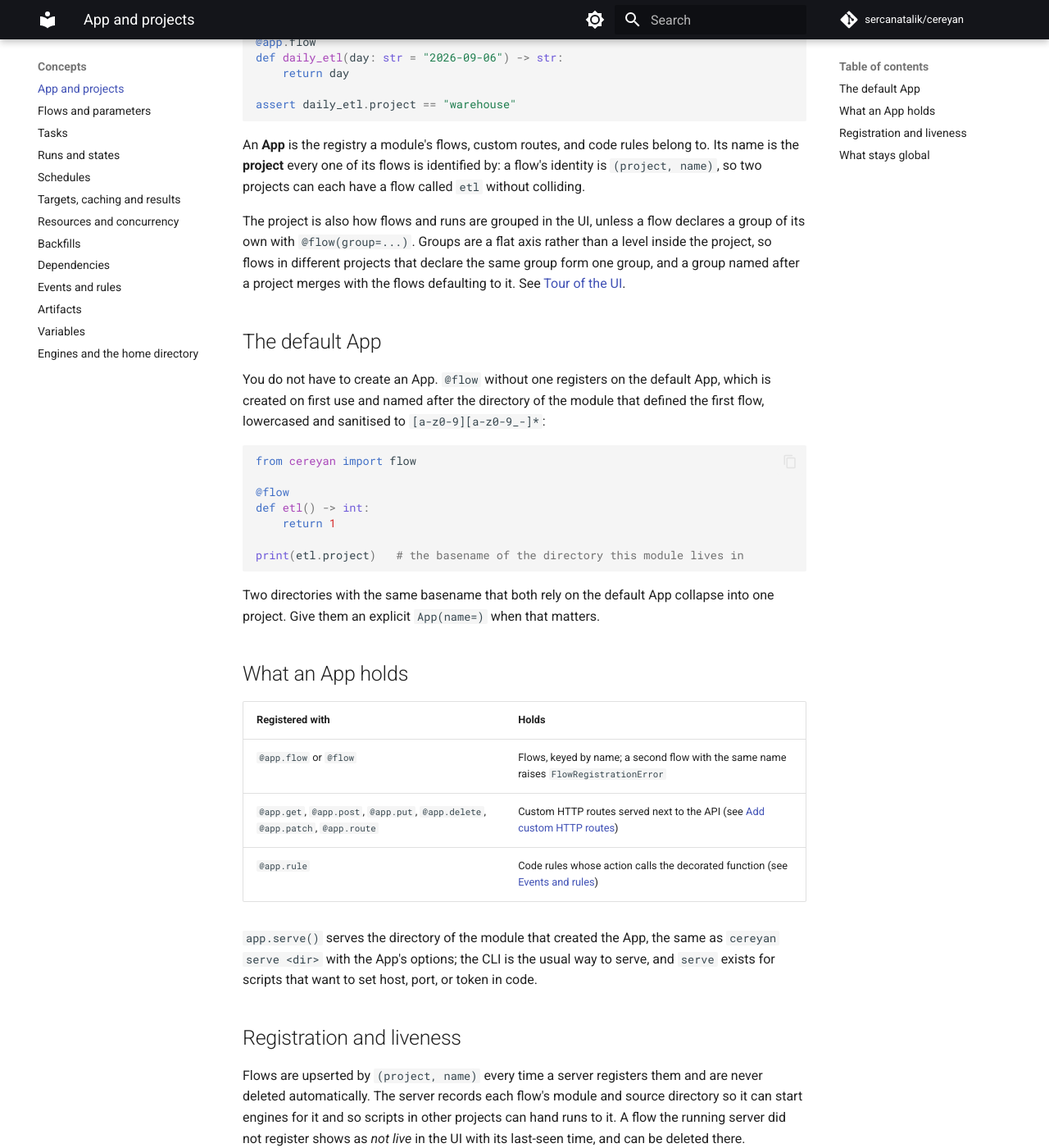
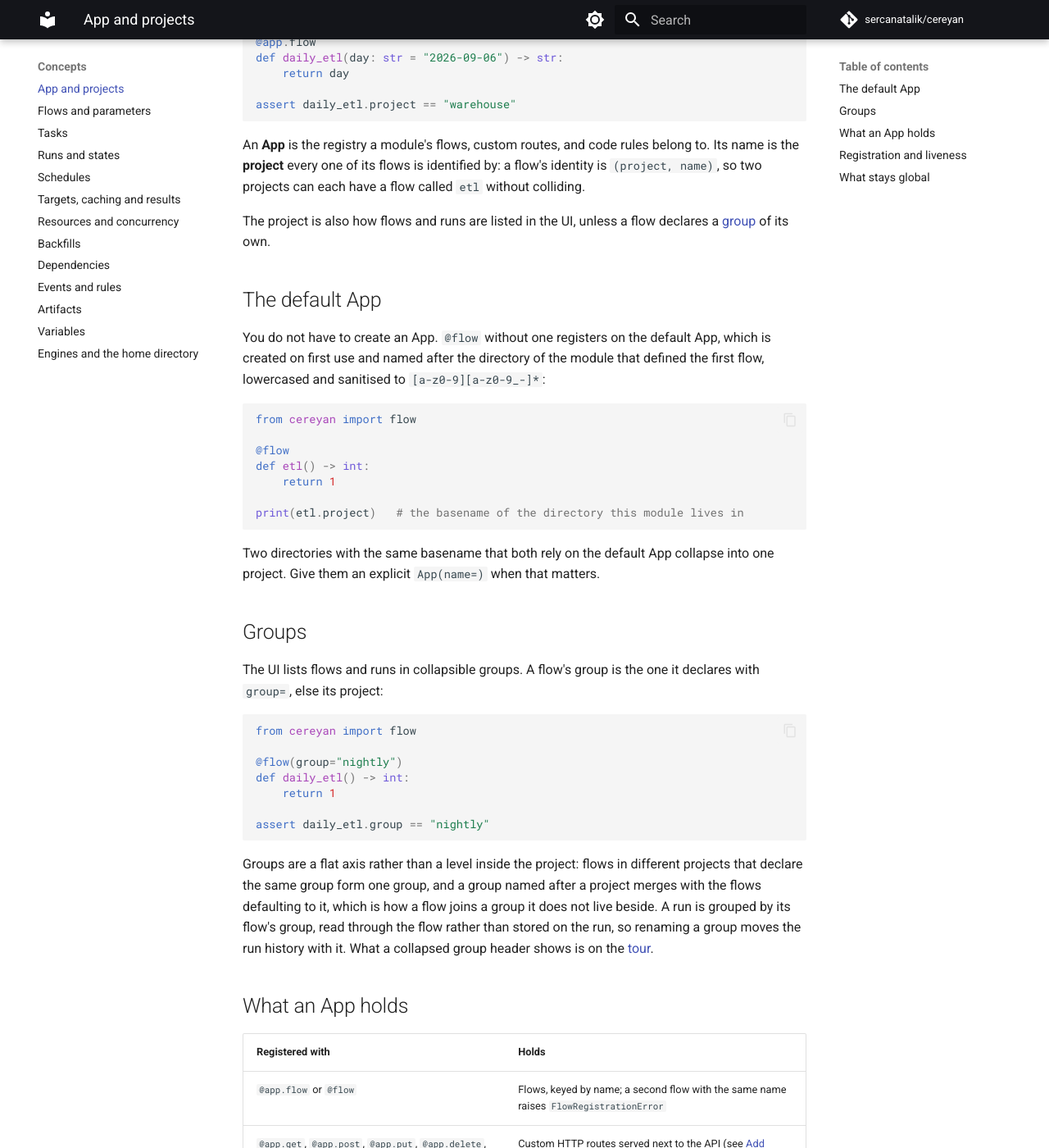
Before and after one commit to sercanatalik/cereyan, an MkDocs documentation site: the page built from docs/concepts/app-and-projects.md, in a window 1280 px wide and 1400 px high, scrolled down 272 px. Shown: the whole window at 82% size. Built offline with MkDocs 1.6.1 and Material for MkDocs 9.7.7, drawn with Linux system fonts in a browser that asks for light colours; comment, search, counter and statistics services are not loaded.

Commit message:
Cereyan 1.11.0
Co-Authored-By: Claude Opus 5 (1M context) <noreply@anthropic.com>
Claude-Session: https://claude.ai/code/session_01FuH3bzVuKE5CeQKqoapVtt

````diff
--- a/Cargo.toml
+++ b/Cargo.toml
@@ -3,7 +3,7 @@ resolver = "2"
 members = ["crates/core", "crates/store", "crates/rules", "crates/server", "crates/py"]
 
 [workspace.package]
-version = "1.10.0"
+version = "1.11.0"
 edition = "2021"
 license = "MIT"
 
--- a/docs/concepts/app-and-projects.md
+++ b/docs/concepts/app-and-projects.md
@@ -14,7 +14,7 @@ assert daily_etl.project == "warehouse"
 
 An **App** is the registry a module's flows, custom routes, and code rules belong to. Its name is the **project** every one of its flows is identified by: a flow's identity is `(project, name)`, so two projects can each have a flow called `etl` without colliding.
 
-The project is also how flows and runs are grouped in the UI, unless a flow declares a group of its own with `@flow(group=...)`. Groups are a flat axis rather than a level inside the project, so flows in different projects that declare the same group form one group, and a group named after a project merges with the flows defaulting to it. See [Tour of the UI](../get-started/tour.md).
+The project is also how flows and runs are listed in the UI, unless a flow declares a [group](#groups) of its own.
 
 ## The default App
 
@@ -31,6 +31,22 @@ print(etl.project)   # the basename of the directory this module lives in
 ```
 
 Two directories with the same basename that both rely on the default App collapse into one project. Give them an explicit `App(name=)` when that matters.
+
+## Groups
+
+The UI lists flows and runs in collapsible groups. A flow's group is the one it declares with `group=`, else its project:
+
+```python
+from cereyan import flow
+
+@flow(group="nightly")
+def daily_etl() -> int:
+    return 1
+
+assert daily_etl.group == "nightly"
+```
+
+Groups are a flat axis rather than a level inside the project: flows in different projects that declare the same group form one group, and a group named after a project merges with the flows defaulting to it, which is how a flow joins a group it does not live beside. A run is grouped by its flow's group, read through the flow rather than stored on the run, so renaming a group moves the run history with it. What a collapsed group header shows is on the [tour](../get-started/tour.md#flows).
 
 ## What an App holds
 
--- a/pyproject.toml
+++ b/pyproject.toml
@@ -4,7 +4,7 @@ build-backend = "maturin"
 
 [project]
 name = "cereyan"
-version = "1.10.0"
+version = "1.11.0"
 description = "Minimal, local-first orchestrator for Python data pipelines with a Rust core"
 readme = "README.md"
 requires-python = ">=3.11"
````
Also changed, not shown: CHANGELOG.md (+4 -0 lines), README.md (+4 -4 lines), docs/concepts/flows-and-parameters.md (+1 -1 lines), docs/reference/http-api.md (+1 -1 lines), 5 other files.
